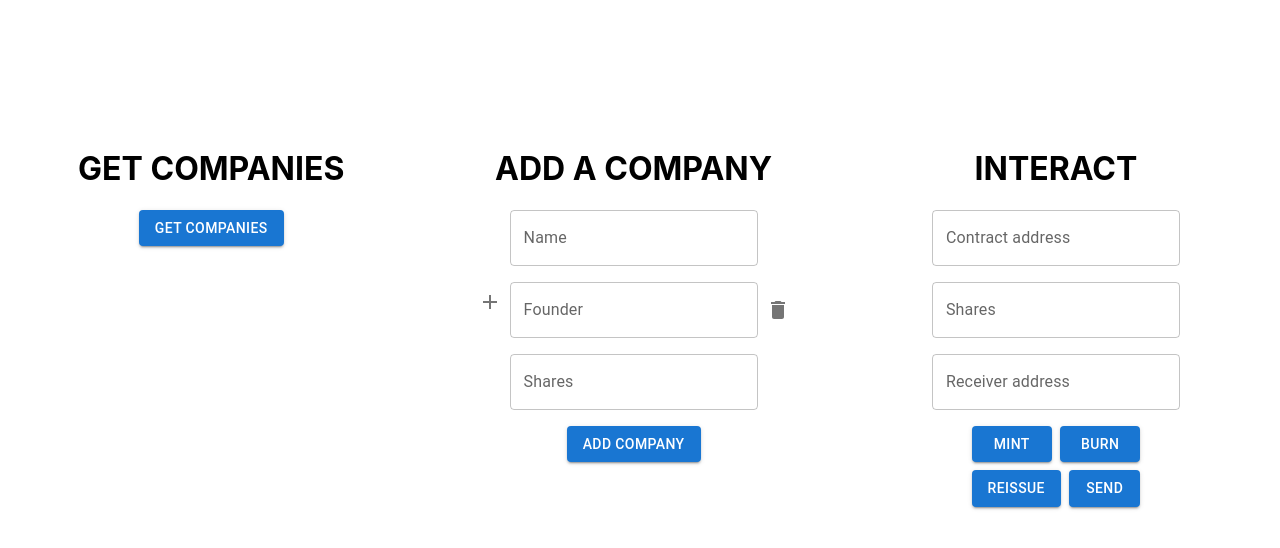
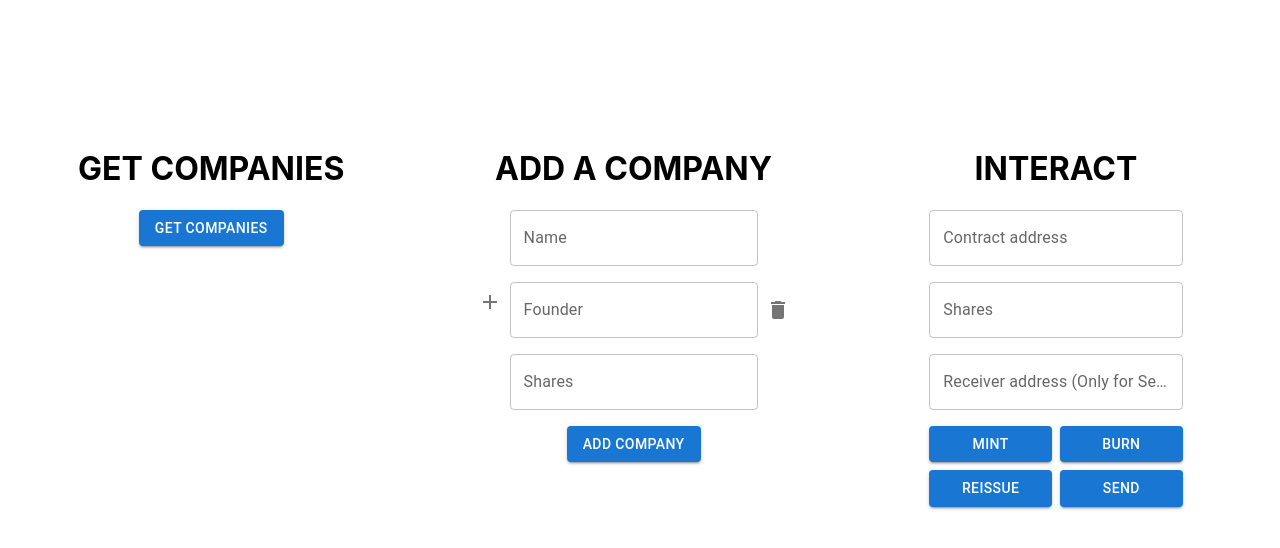
Before and after one commit to nikitagalayda/SCS-app, a React (Create React App) app: page / in a window 1280 px wide. Shown: the top 548 px of the page. Built offline with nearby package versions, Linux system fonts and the light colour scheme.

Commit message:
UI refactoring

```diff
--- a/src/components/ContractInteractionInterface.js
+++ b/src/components/ContractInteractionInterface.js
@@ -142,8 +142,9 @@ export default function ContractInteractionInterface() {
           /> */}
       {/* </Grid> */}
       {/* <h2>Contract address</h2> */}
-      <Grid item>
+      <Grid item width="60%">
         <TextField
+          fullWidth
           id="outlined-basic"
           label="Contract address"
           variant="outlined"
@@ -152,8 +153,9 @@ export default function ContractInteractionInterface() {
         />
       </Grid>
       {/* <h2>Number of shares</h2> */}
-      <Grid item>
+      <Grid item width="60%">
         <TextField
+          fullWidth
           id="outlined-basic"
           label="Shares"
           variant="outlined"
@@ -161,10 +163,11 @@ export default function ContractInteractionInterface() {
           onChange={changeHandler}
         />
       </Grid>
-      <Grid item>
+      <Grid item width="60%">
         <TextField
+          fullWidth
           id="outlined-basic"
-          label="Receiver address"
+          label="Receiver address (Only for Send)"
           variant="outlined"
           name="to"
           onChange={changeHandler}
@@ -179,7 +182,7 @@ export default function ContractInteractionInterface() {
             alignItems="center"
             rowSpacing={1}
           >
-            <Grid item width="40%">
+            <Grid item width="60%">
               <Grid
                 container
                 direction="row"
@@ -207,7 +210,7 @@ export default function ContractInteractionInterface() {
                 </Grid>
               </Grid>
             </Grid>
-            <Grid item width="40%">
+            <Grid item width="60%">
               <Grid container direction="row" spacing={1}>
                 <Grid item flex={1}>
                   <Button
```
